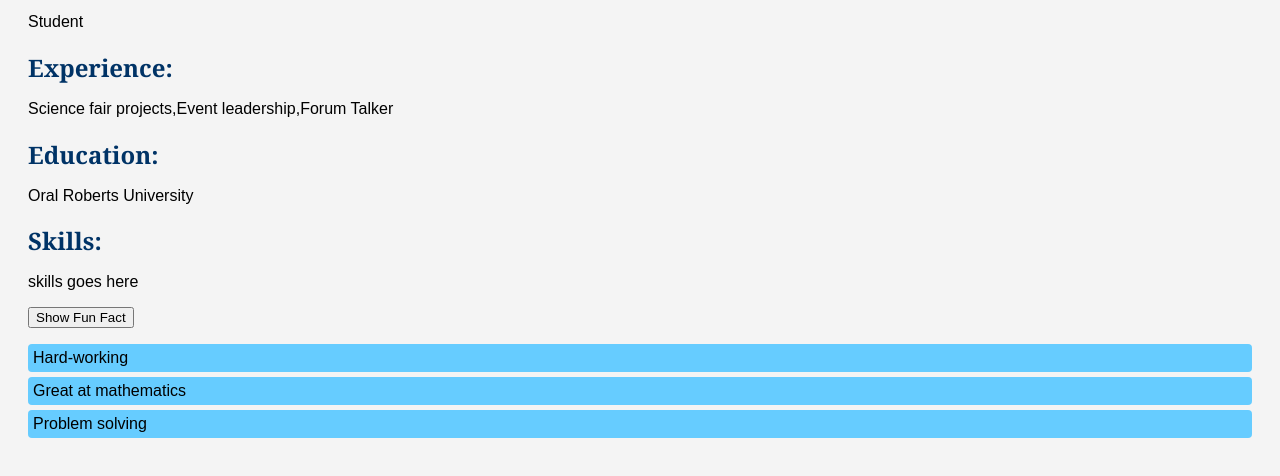
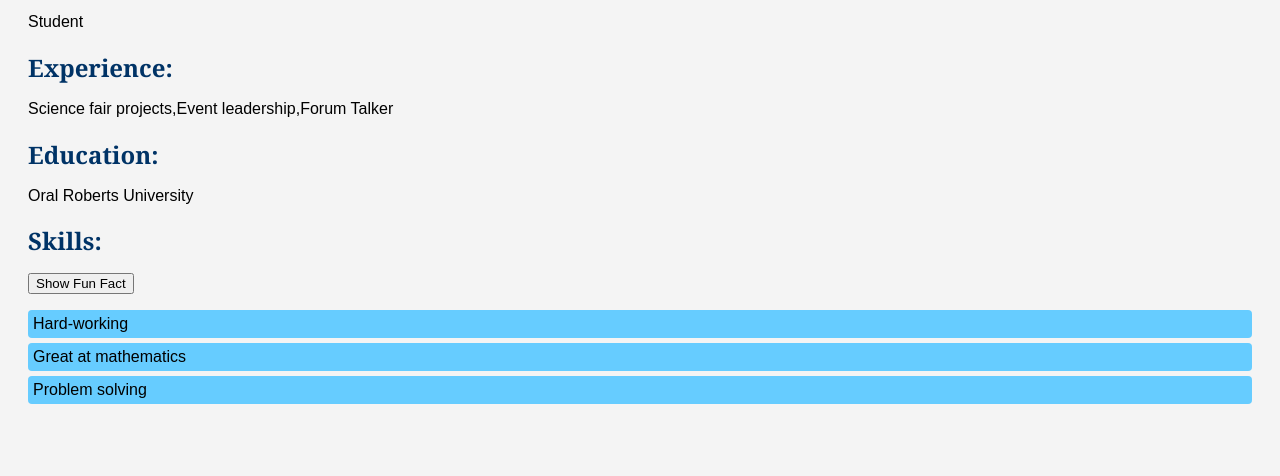
Before and after one commit to DannaCZ2007/resume-project, a plain HTML site: page index.html in a window 1280 px wide. Shown: the part 166-642 px from the top of the page. Drawn offline with Linux system fonts and the light colour scheme.

Commit message:
Update index.html

```diff
--- a/index.html
+++ b/index.html
@@ -17,7 +17,6 @@
     <p id="education">education goes here</p>
 
     <h2>Skills:</h2>
-    <p id="skills">skills goes here</p>
 
     <p><button onclick="showFunFact()">Show Fun Fact</button></p>
 
```
